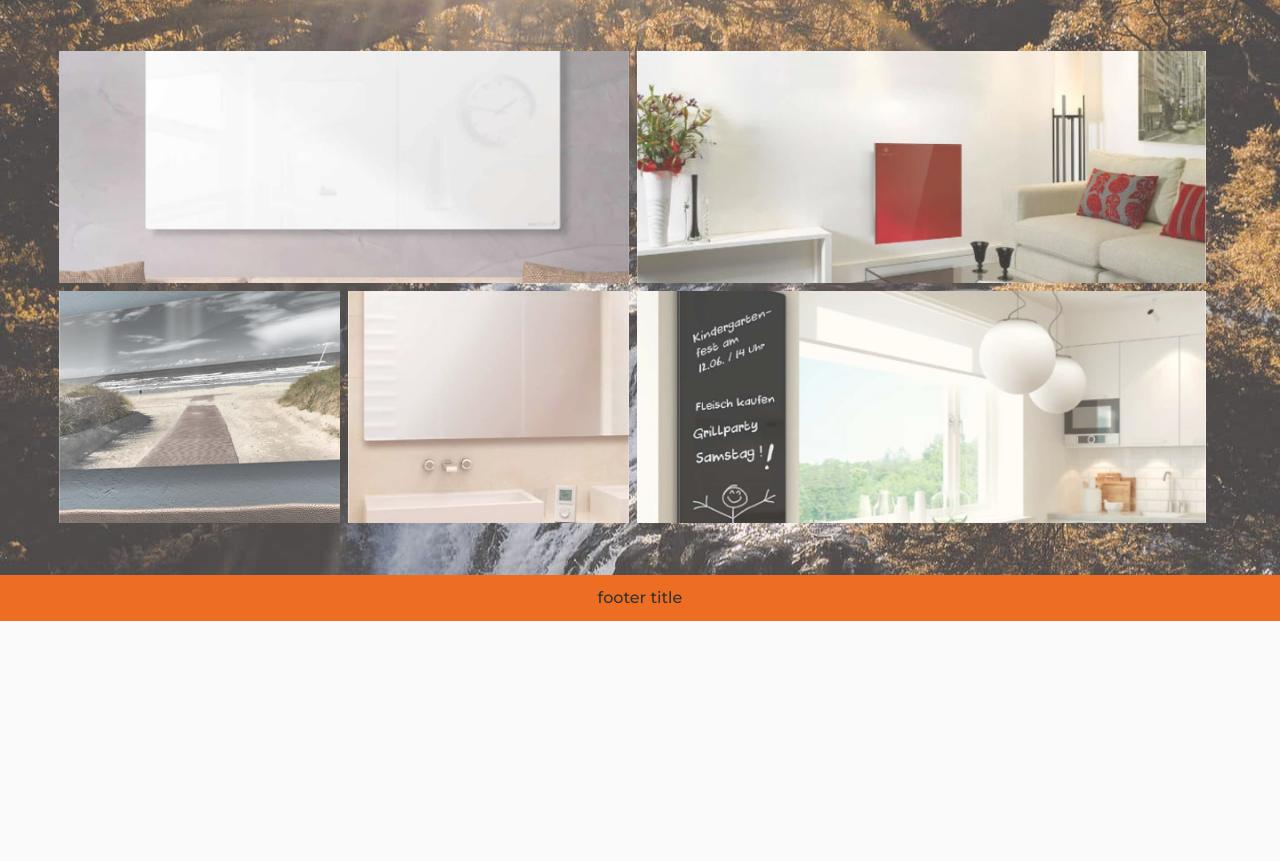
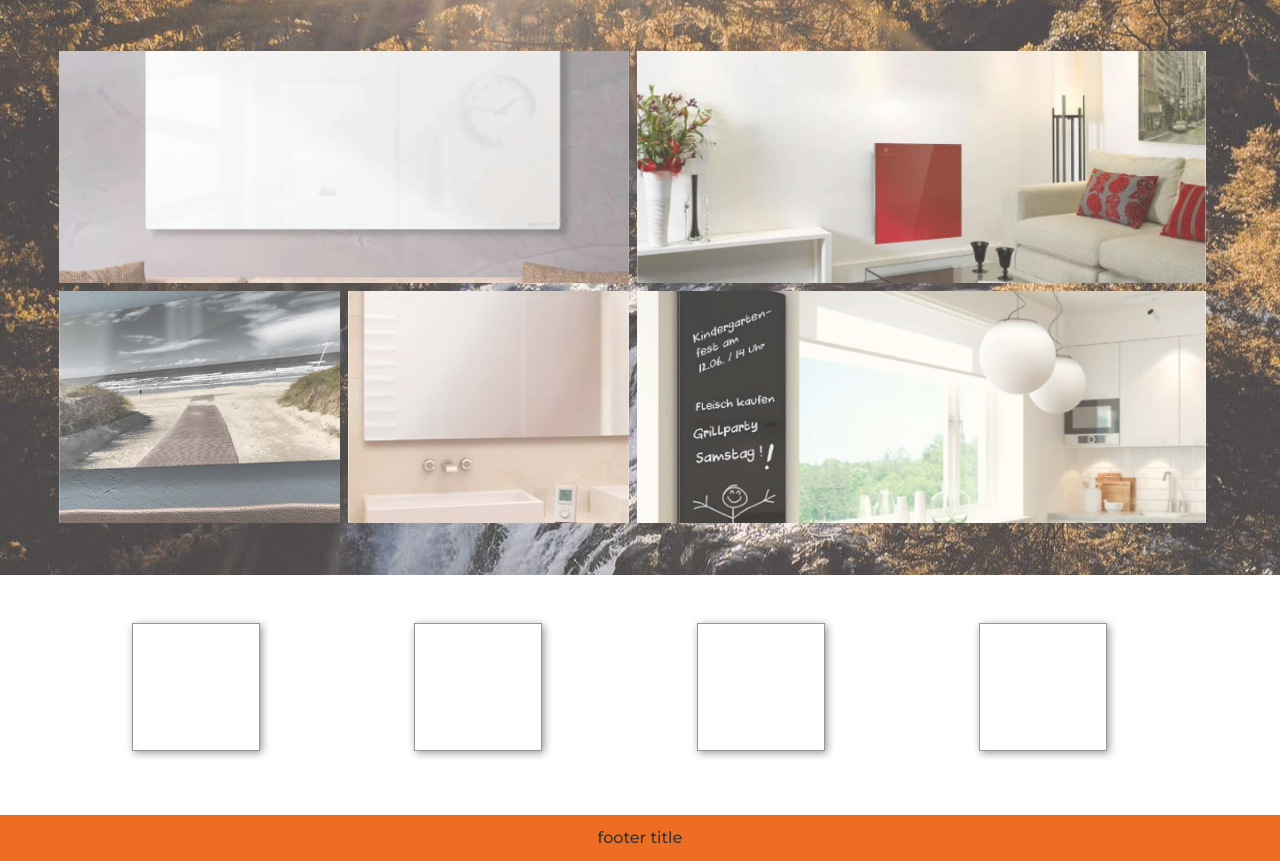
Before and after one commit to lisaYepifanova/infraredProfi, a PHP site: page / in a window 1280 px wide. Shown: the part 1269-2130 px from the top of the page. Before the commit the page ends 1890 px from the top, so only its background shows below. Run offline with PHP 8.4, Linux system fonts and the light colour scheme; some libraries are stand-ins or nearby versions.

Commit message:
starting making contact block

```diff
--- a/index.html
+++ b/index.html
@@ -188,14 +188,18 @@
         <div class="item-wrapper col-sm-6">
           <div class="homepage-product-item item-1">
             <div class="item-image">
-              <a class="link-to-product">Product1</a>
+              <a class="link-to-product">Product1
+                <span class="arrow">›</span>
+              </a>
             </div>
           </div>
         </div>
         <div class="item-wrapper col-sm-6">
           <div class="homepage-product-item item-2 ">
             <div class="item-image">
-              <a class="link-to-product">Product2</a>
+              <a class="link-to-product">Product2
+                <span class="arrow">›</span>
+              </a>
             </div>
           </div>
         </div>
@@ -204,7 +208,9 @@
         <div class="item-wrapper col-sm-3">
           <div class="homepage-product-item item-3 ">
             <div class="item-image">
-              <a class="link-to-product">Product3</a>
+              <a class="link-to-product">Product3
+                <span class="arrow">›</span>
+              </a>
             </div>
           </div>
         </div>
@@ -212,14 +218,18 @@
         <div class="item-wrapper col-sm-3">
           <div class="homepage-product-item item-4 ">
             <div class="item-image">
-              <a class="link-to-product">Product4</a>
+              <a class="link-to-product">Product4
+                <span class="arrow">›</span>
+              </a>
             </div>
           </div>
         </div>
         <div class="item-wrapper col-sm-6">
           <div class="homepage-product-item item-5 ">
             <div class="item-image">
-              <a class="link-to-product">Product5</a>
+              <a class="link-to-product">Product5
+                <span class="arrow">›</span>
+              </a>
             </div>
           </div>
         </div>
@@ -227,7 +237,25 @@
     </div>
   </div>
 
-  <div id="contactsBlock" class="contacts container">
+  <div class="contacts container box-same-vpadding">
+    <div class="row">
+      <div class="contact-item-wrapper col-sm-3 col-xs-6  text-center">
+        <div class="contact-item">
+      </div>
+      </div>
+      <div class="contact-item-wrapper col-sm-3 col-xs-6 text-center">
+        <div class="contact-item">
+      </div>
+      </div>
+      <div class="contact-item-wrapper col-sm-3 col-xs-6  text-center">
+        <div class="contact-item">
+      </div>
+      </div>
+      <div class="contact-item-wrapper col-sm-3 col-xs-6  text-center ">
+        <div class="contact-item">
+      </div>
+      </div>
+    </div>
   </div>
 
 
--- a/sass/theme/_theme.scss
+++ b/sass/theme/_theme.scss
@@ -5,3 +5,4 @@ Blocks
 @import "block/homepage-carousel";
 @import "block/homepage-properties";
 @import "block/homepage-products";
+@import "block/contacts";
--- /dev/null
+++ b/sass/theme/block/_contacts.scss
@@ -0,0 +1,16 @@
+.contact-item {
+  width: $contact-item-size;
+  height: $contact-item-size;
+  border: 1px solid rgba(0, 0, 0, 0.41);
+  margin: auto;
+  box-shadow: 2px 2px 8px 0 rgba(0, 0, 0, 0.41);
+
+}
+
+.contact-item-wrapper {
+  margin-bottom: 1rem;
+}
+
+.contacts {
+  padding-right: $nav-panel-width;
+}
--- a/sass/variables/_variables.scss
+++ b/sass/variables/_variables.scss
@@ -52,6 +52,7 @@ Text blocks
 @import "text-blocks/label";
 @import "text-blocks/homepage-properties-block";
 @import "text-blocks/homepage-products";
+@import "text-blocks/contacts";
 
 /**
 Form and nav elements
--- /dev/null
+++ b/sass/variables/text-blocks/_contacts.scss
@@ -0,0 +1 @@
+$contact-item-size: 8rem;
--- a/sass/variables/text-blocks/_homepage-products.scss
+++ b/sass/variables/text-blocks/_homepage-products.scss
@@ -1,2 +1,3 @@
 $homepage-products-item-height: 15rem;
 $homepage-products-item-padding: 0.25rem;
+$homepage-links-font-size: $font-size-base * 1.25;
```
Also changed, not shown: sass/theme/block/_homepage-products.scss (+22 -14 lines), css/style.css.
